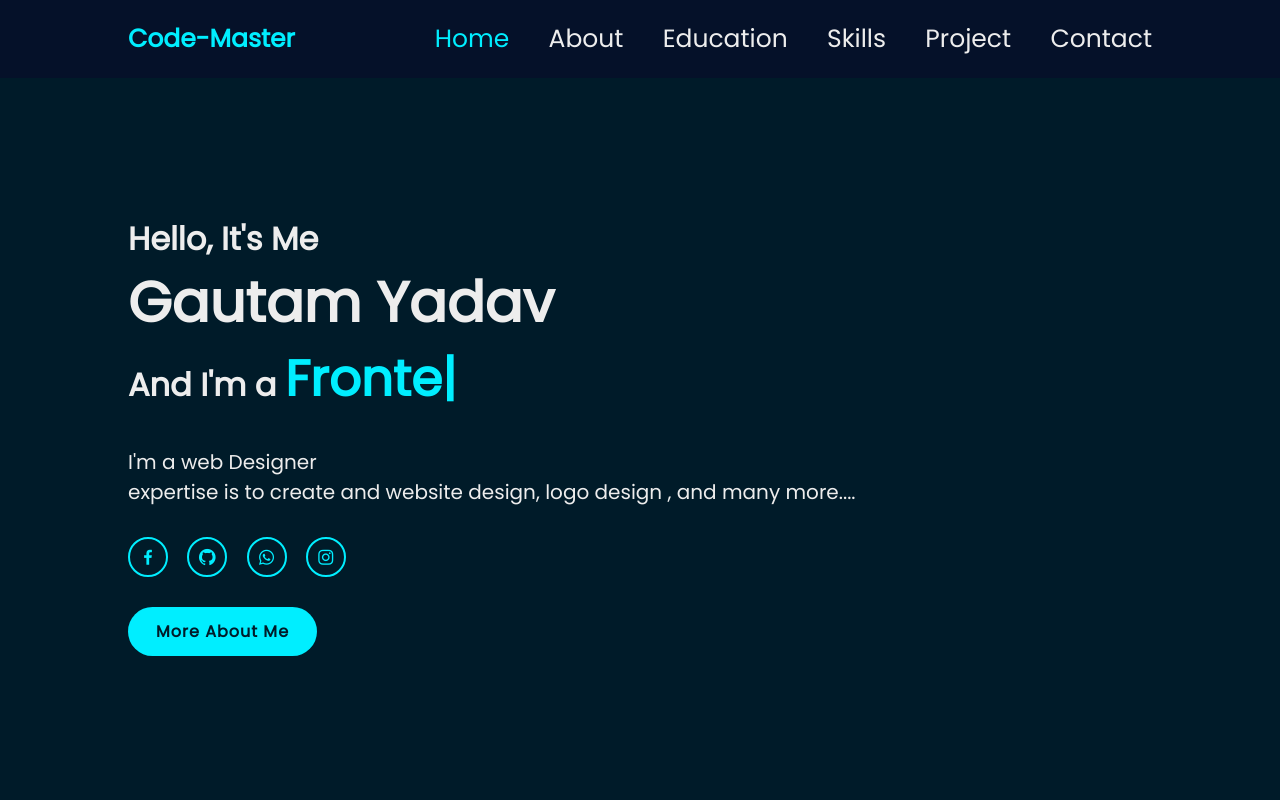
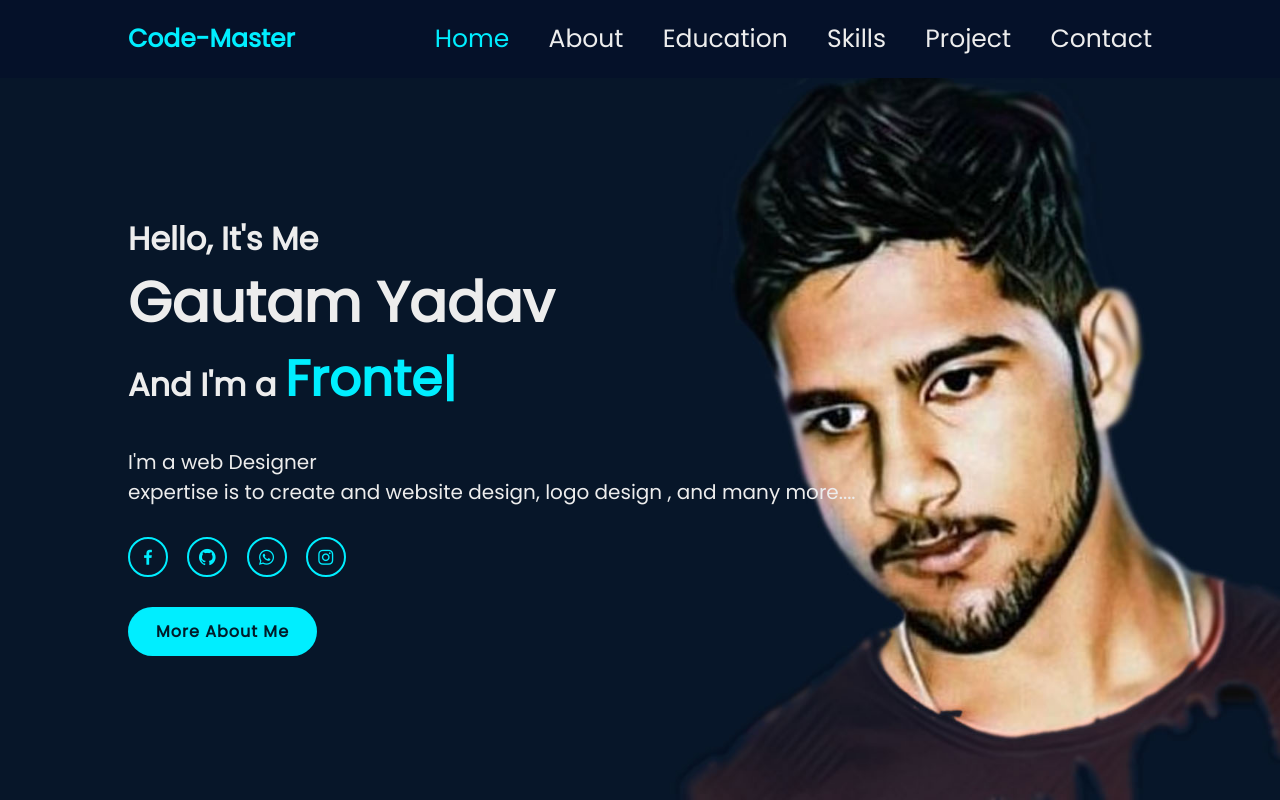
Before and after one commit to Gautamy201/codewithmaster.github.io, a plain HTML site: page index.html in a window 1280 px wide. Shown: the top 800 px of the page. Drawn offline with nearby package versions, Linux system fonts and the light colour scheme.

Commit message:
Update style.css

```diff
--- a/css/style.css
+++ b/css/style.css
@@ -82,7 +82,7 @@ body{
     display: flex;
     align-items: center;
     padding: 70px  10% 0;
-    background: url(images/background.jpg);
+    background: url(/images/background.jpg);
     background-repeat: no-repeat;
     background-size: cover;
     background-position: center;
```
